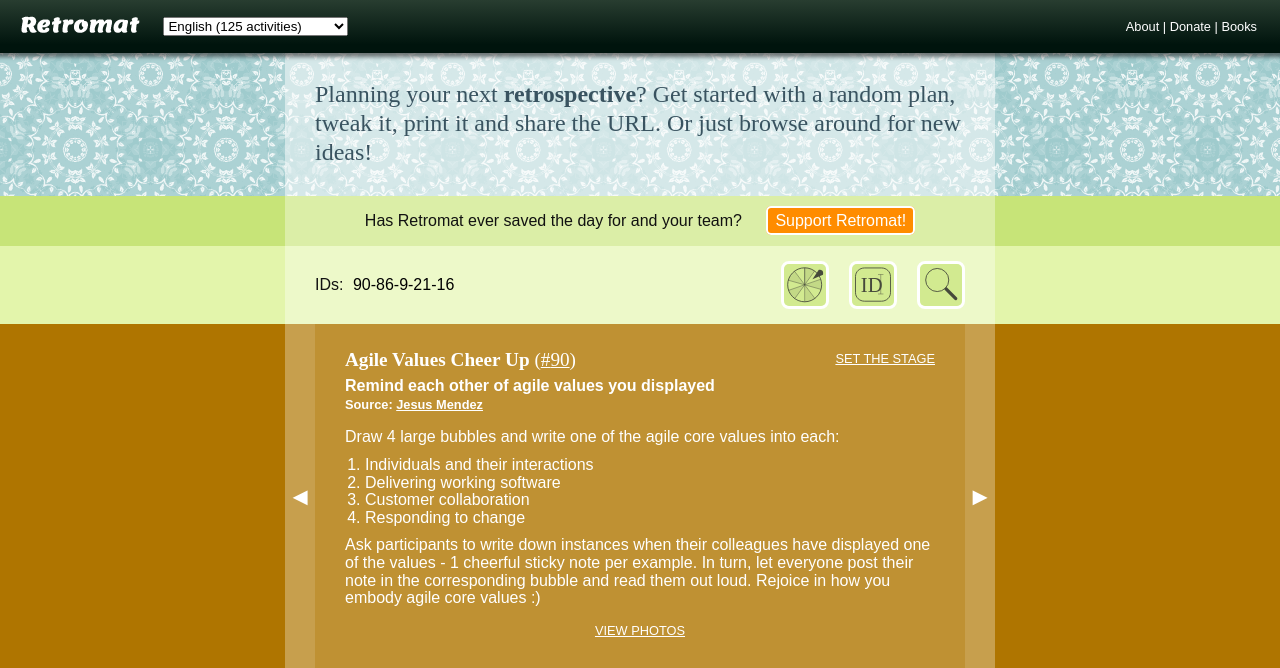
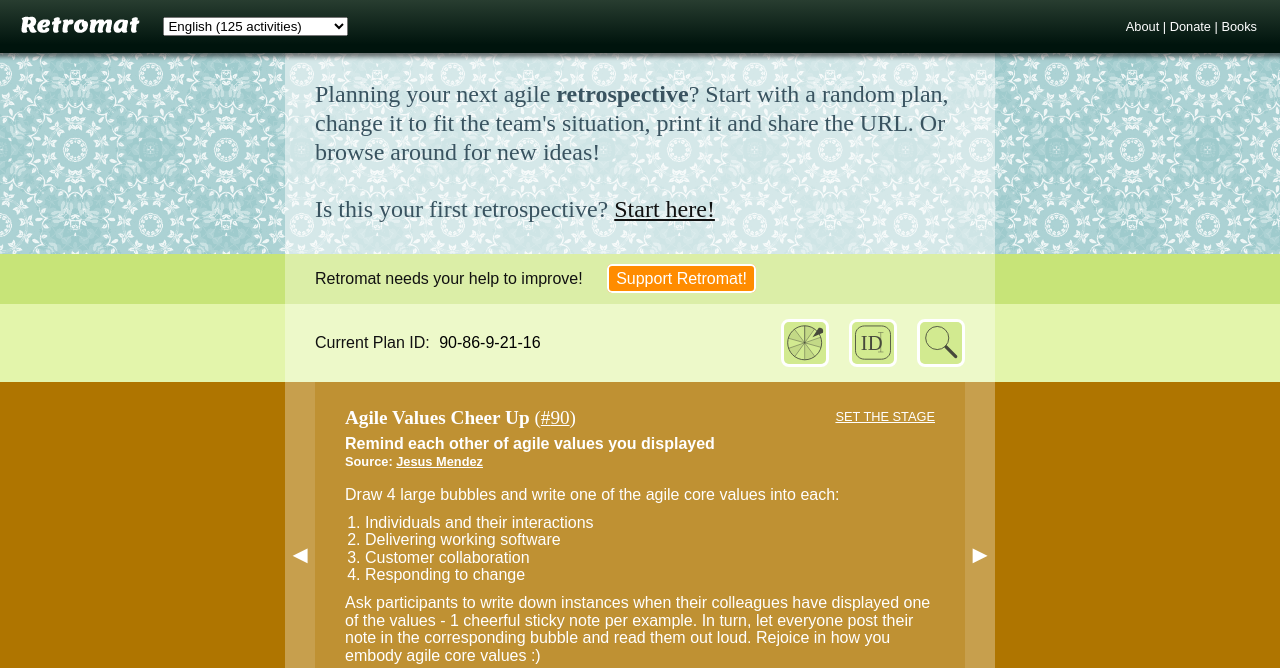
Before and after one commit to findingmarbles/Retromat, a Symfony app: template backend/app/Resources/views/home/index_en.html.twig in a window 1280 px wide. Shown: the top 668 px of the page. Run offline with Twig, Linux system fonts and the light colour scheme; the template is opened without the code that fills it, so the values that code supplies are empty; some libraries are stand-ins or nearby versions; some web fonts are replaced.

Commit message:
After merging upstream changes from Corinna: Regenerate views. Looking forward to running live and not needing this anymore 8-) php index.php en > backend/app/Resources/views/home/index_en.html.twig php index.php de > backend/app/Resources/views/home/index_de.html.twig php index.php es > backend/app/Resources/views/home/index_es.html.twig php index.php fr > backend/app/Resources/views/home/index_fr.html.twig php index.php nl > backend/app/Resources/views/home/index_nl.html.twig
Only english changed this time.

Re-introduced temporary inclusion of dynamic plan header and activities:
{% include 'home/titles/planTitle.html.twig' %}
{% include 'home/activities/activities.html.twig' %}

Looking forward to running live and not needing this anymore.

```diff
--- a/backend/app/Resources/views/home/index_en.html.twig
+++ b/backend/app/Resources/views/home/index_en.html.twig
@@ -2871,12 +2871,12 @@ function switchLanguage(new_lang) {
 
 <div class="pitch">
     <div class="content">
-        Planning your next <b>retrospective</b>? Get started with a random plan, tweak it, print it and share the URL. Or just browse around for new ideas!    </div>
+        Planning your next agile <b>retrospective</b>? Start with a random plan, change it to fit the team's situation, print it and share the URL. Or browse around for new ideas!<br><br>Is this your first retrospective? <a href="http://finding-marbles.com/retr-o-mat/the-best-retrospective-for-beginners/">Start here!</a>    </div>
 </div>
 
     <div class="book">
-        <div class="content" style="text-align: center; line-height: 20px">
-                Has Retromat ever saved the day for and your team?
+        <div class="content" style="line-height: 20px">
+                Retromat needs your help to improve!
                 <a href="/donate.html"
                    style="margin-left: 20px; padding: 4px 7px; text-decoration: none; background-color: darkorange; border-radius: 5px; border: 2px white solid; color: white;">Support Retromat!
                 </a>
@@ -2890,7 +2890,7 @@ function switchLanguage(new_lang) {
         </div>
         <div class="plan-header__wrapper">
             <div class="ids-display">
-                IDs:                <form name="js_ids-display__form" class="ids-display__form" action="JavaScript:publish_plan($('.ids-display__input').val());">
+                Current Plan ID:                <form name="js_ids-display__form" class="ids-display__form" action="JavaScript:publish_plan($('.ids-display__input').val());">
                     <input type="text" size="18" name="js_display" class="ids-display__input" value="">
                 </form>
             </div>
```
